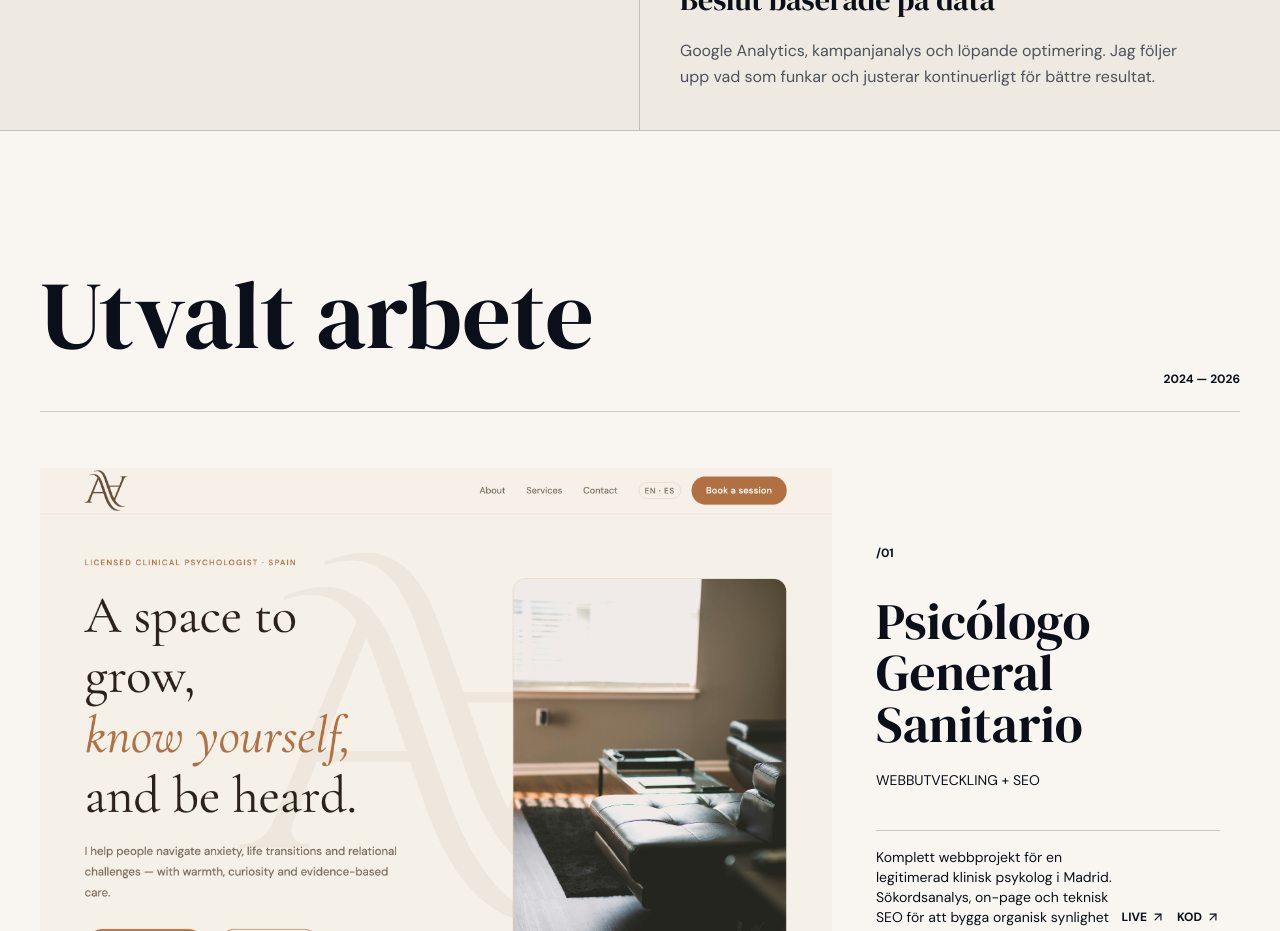
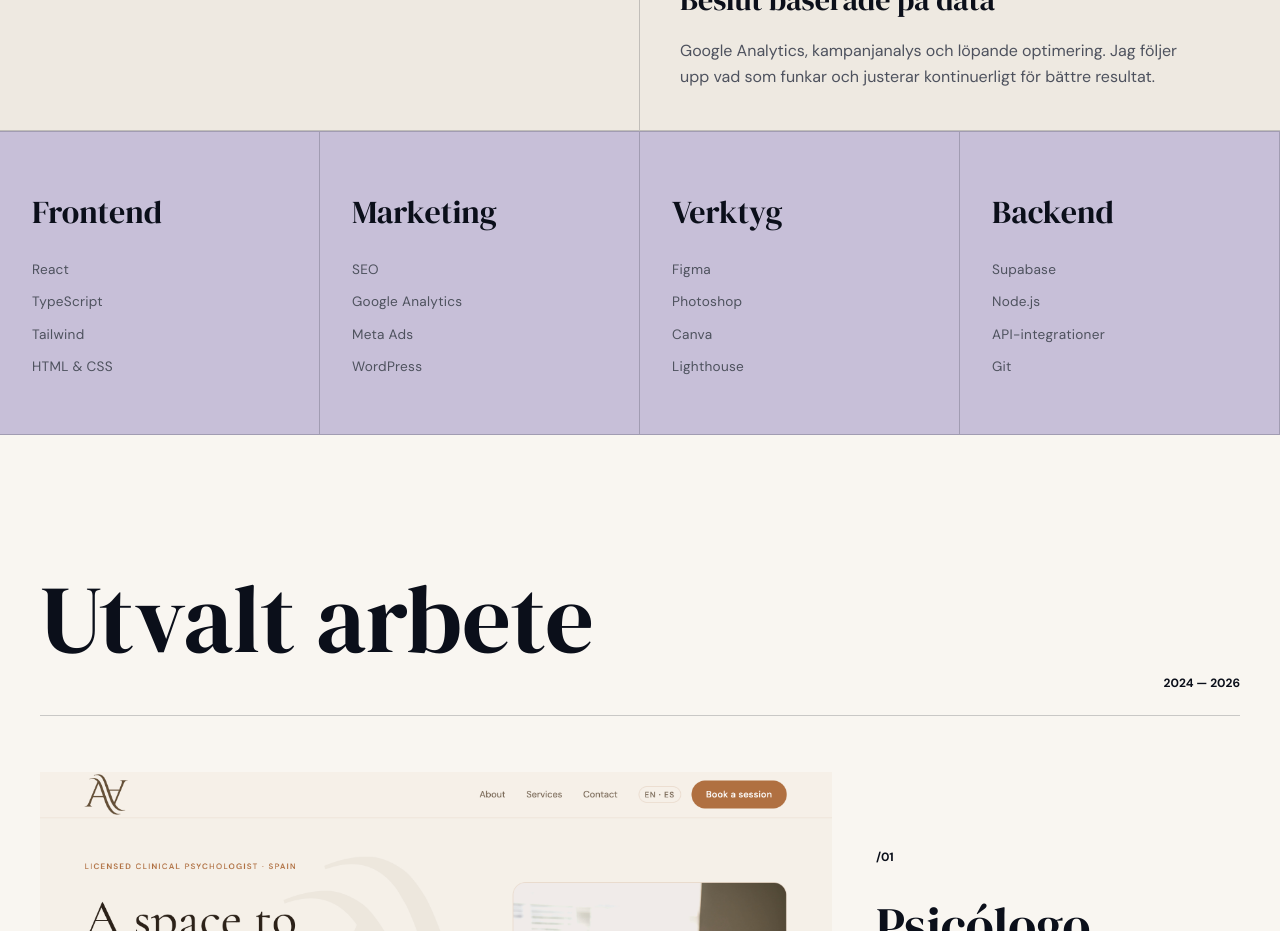
Before and after one commit to linneanore/portfolio-1, a React (Vite) app: page / in a window 1280 px wide. Shown: the part 1500-2431 px from the top of the page. Built offline with nearby package versions, Linux system fonts and the light colour scheme.

Commit message:
feat: add tech stack section

```diff
--- a/src/App.tsx
+++ b/src/App.tsx
@@ -154,6 +154,25 @@ export default function App() {
         </div>
       </section>
 
+{/* TECH STACK */}
+<section className="grid grid-cols-2 md:grid-cols-4" style={{ background: "var(--lilac)", borderTop: "1px solid var(--border)", borderBottom: "1px solid var(--border)" }}>
+  {[
+    { title: "Frontend", items: ["React", "TypeScript", "Tailwind", "HTML & CSS"] },
+    { title: "Marketing", items: ["SEO", "Google Analytics", "Meta Ads", "WordPress"] },
+    { title: "Verktyg", items: ["Figma", "Photoshop", "Canva", "Lighthouse"] },
+    { title: "Backend", items: ["Supabase", "Node.js", "API-integrationer", "Git"] },
+  ].map((col) => (
+    <div key={col.title} className="px-8 py-14" style={{ borderRight: "1px solid var(--border)" }}>
+      <h3 style={{ fontFamily: "'DM Serif Display', serif", fontSize: "2rem", marginBottom: "1.5rem" }}>{col.title}</h3>
+      <ul className="space-y-3">
+        {col.items.map((item) => (
+          <li key={item} style={{ fontSize: "0.85rem", fontWeight: 400, color: "var(--muted-foreground)", letterSpacing: "0.02em" }}>{item}</li>
+        ))}
+      </ul>
+    </div>
+  ))}
+</section>
+
       {/* WORK */}
       <section id="work" className="px-5 py-20 md:px-10 md:py-28" style={{ background: "var(--background)" }}>
         <div className="mb-14 flex items-end justify-between pb-6" style={{ borderBottom: "1px solid var(--border)" }}>
```
